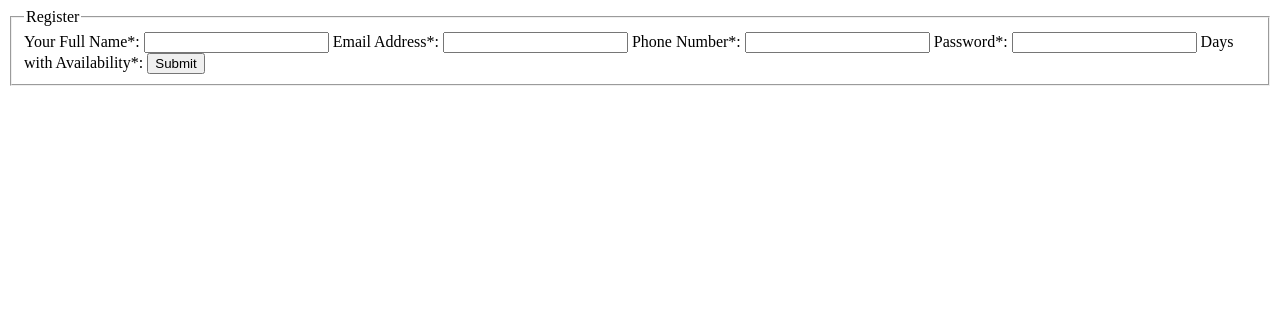
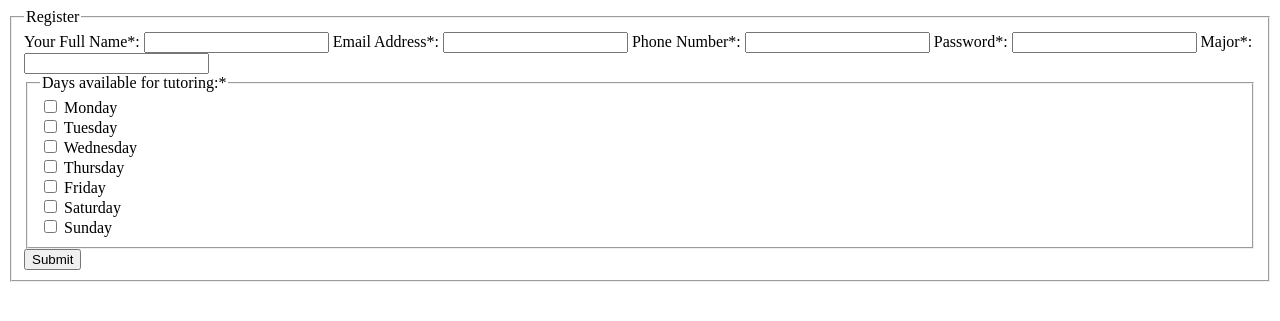
Before and after one commit to akenworthy20/CS135_FinalProject, a PHP site: page /view/pages/studentRegister.php in a window 1280 px wide. Shown: the top 321 px of the page. Run offline with PHP 8.4, Linux system fonts and the light colour scheme.

Commit message:
Add files via upload

```diff
--- a/view/pages/studentRegister.php
+++ b/view/pages/studentRegister.php
@@ -16,9 +16,40 @@
         <label for='password' >Password*:</label>
         <input type='password' name='password' id='password' maxlength="50" />
 
-        <label for='major'>
+        <label for='major'> Major*:</label>
+        <input type='text' name'phone' id='major' maxlength="50" />
 
-        <label for='availability' >Days with Availability*:</label>
+        <fieldset>
+          <legend>Days available for tutoring:*</legend>
+          <div>
+            <input type="checkbox" id="monday" name="monday" value="monday">
+            <label for="monday">Monday</label>
+          </div>
+          <div>
+            <input type="checkbox" id="tuesday" name="tuesday" value="tuesday">
+            <label for="tuesday">Tuesday</label>
+          </div>
+          <div>
+            <input type="checkbox" id="wednesday" name="wednesday" value="wednesday">
+            <label for="wednesday">Wednesday</label>
+          </div>
+          <div>
+            <input type="checkbox" id="thursday" name="thursday" value="thursday">
+            <label for="thursday">Thursday</label>
+          </div>
+          <div>
+            <input type="checkbox" id="friday" name="friday" value="friday">
+            <label for="monday">Friday</label>
+          </div>
+          <div>
+            <input type="checkbox" id="saturday" name="saturday" value="saturday">
+            <label for="monday">Saturday</label>
+          </div>
+          <div>
+            <input type="checkbox" id="sunday" name="sunday" value="sunday">
+            <label for="monday">Sunday</label>
+          </div>
+        </fieldset>
 
         <input type='submit' name='Submit' value='Submit' />
 
```
